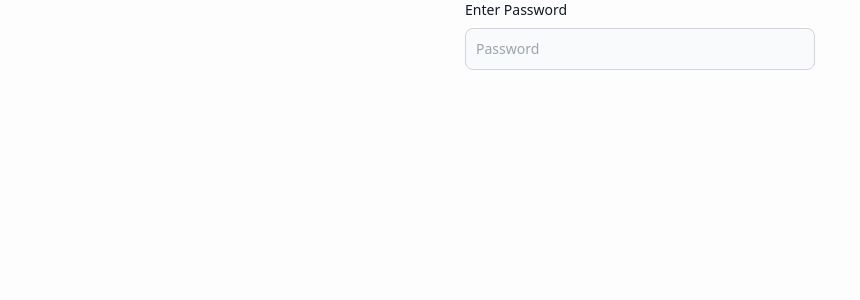
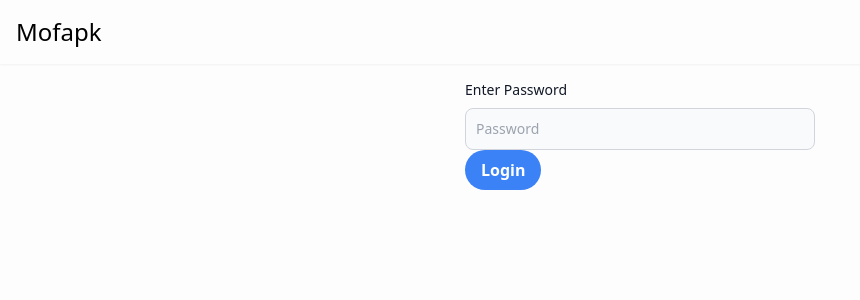
Before and after one commit to musmanfarooq/mofapk, a Next.js app: page /login in a window 1280 px wide. Shown: the top 300 px of the page, without its empty margins (0-860 px from the left). Built offline with nearby package versions, Linux system fonts and the light colour scheme.

Commit message:
minor bugs fixes and added some styling

```diff
--- a/src/components/Button.js
+++ b/src/components/Button.js
@@ -1,10 +1,11 @@
 import React from "react";
 
-const Button = ({ content, clickfunction }) => {
+const Button = ({ content, onClick, type, className }) => {
   return (
     <button
-      className="bg-blue-500 hover:bg-blue-700 text-white font-bold py-2 px-4 rounded"
-      onClick={clickfunction}
+      className={`bg-blue-500 hover:bg-blue-700 text-white font-bold py-2 px-4 rounded-full ${className}`}
+      onClick={onClick}
+      type={type}
     >
       {content}
     </button>
--- /dev/null
+++ b/src/components/Header.js
@@ -0,0 +1,28 @@
+import { removeuser, selectUser } from "@/store/storeSlice/userSlice";
+import React from "react";
+import { useDispatch, useSelector } from "react-redux";
+import Button from "./Button";
+
+const Header = () => {
+  const dispatch = useDispatch();
+
+  const user = useSelector(selectUser);
+  return (
+    <div className="flex gap-2 justify-between p-4 shadow-sm items-center">
+      <h5 className="text-2xl">Mofapk</h5>
+      {user && (
+        <div className="flex gap-3 justify-between items-center">
+          <p>Welcome : Back</p>
+          <Button
+            content="Sign Out"
+            onClick={() => {
+              dispatch(removeuser());
+            }}
+          />
+        </div>
+      )}
+    </div>
+  );
+};
+
+export default Header;
--- a/src/components/LoginCard.js
+++ b/src/components/LoginCard.js
@@ -2,7 +2,6 @@
 import { useRouter } from "next/router";
 import React from "react";
 import { useState } from "react";
-import { useEffect } from "react";
 import Button from "./Button";
 import { useDispatch } from "react-redux";
 import { adduser } from "@/store/storeSlice/userSlice";
@@ -18,7 +17,7 @@ const LoginCard = () => {
       push("/upload");
       dispatch(
         adduser({
-          user: "mofapk"
+          user: "mofapk",
         })
       );
     } else {
@@ -30,7 +29,7 @@ const LoginCard = () => {
   }
 
   return (
-    <div className="mr-auto ml-auto">
+    <div className="mr-auto ml-auto pt-4">
       <div className="max-w-[350px] mr-auto ml-auto">
         <form onSubmit={passwordhandle}>
           <label
@@ -47,6 +46,7 @@ const LoginCard = () => {
             onChange={(e) => setPassword(e.target.value)}
             required
           />
+          <Button content="Login" onClick={passwordhandle} />
         </form>
       </div>
       {wrongPass && <h3>Password is incorrect</h3>}
--- a/src/pages/_app.js
+++ b/src/pages/_app.js
@@ -1,10 +1,12 @@
 import "@/styles/globals.css";
 import { Provider } from "react-redux";
 import { store } from "../store/index.js";
+import Header from "@/components/Header.js";
 
 export default function App({ Component, pageProps }) {
   return (
     <Provider store={store}>
+      <Header />
       <Component {...pageProps} />
     </Provider>
   );
--- a/src/pages/login/index.js
+++ b/src/pages/login/index.js
@@ -1,12 +1,24 @@
-import LoginCard from '@/components/LoginCard'
-import React from 'react'
+import LoginCard from "@/components/LoginCard";
+import { selectUser } from "@/store/storeSlice/userSlice";
+import { useRouter } from "next/router";
+import { useEffect } from "react";
+import { useSelector } from "react-redux";
 
-const index = () => {
+const Index = () => {
+  const user = useSelector(selectUser);
+  const { push } = useRouter();
+
+  useEffect(() => {
+    if (user != null) {
+      push("/upload");
+    }
+  }, [push, user]);
+
   return (
     <div>
-        <LoginCard/>
+      <LoginCard />
     </div>
-  )
-}
+  );
+};
 
-export default index
+export default Index;
--- a/src/pages/upload/index.js
+++ b/src/pages/upload/index.js
@@ -7,6 +7,7 @@ import firebase from "firebase/compat/app";
 import { useSelector } from "react-redux";
 import { selectUser } from "@/store/storeSlice/userSlice";
 import { useRouter } from "next/router";
+import Button from "@/components/Button";
 
 const Index = () => {
   const [image, setImage] = useState();
@@ -28,8 +29,8 @@ const Index = () => {
   };
 
   useEffect(() => {
-    if (user == null){
-      push("/")
+    if (user == null) {
+      push("/");
     }
   }, [user, push]);
 
@@ -48,14 +49,10 @@ const Index = () => {
           accept="image/*"
           onChange={(e) => setImage(e.target.files[0])}
         />
-        <button
-          className="bg-blue-500 hover:bg-blue-700 text-white font-bold py-2 px-4 rounded-full"
-          type="submit"
-          onClick={uploadPic}
-        >
-          Submit
-        </button>
+        <Button content="Submit" type="submit" clickfunction={uploadPic} />
       </form>
+      <br />
+      <Button className="block ml-auto mr-auto mt-5" content="Back to Home" onClick={() => push("/")} />
     </div>
   );
 };
--- a/src/pages/viewfiles/index.js
+++ b/src/pages/viewfiles/index.js
@@ -3,13 +3,16 @@
 import LoadingSpinner from "@/components/LoadingSpinner";
 import { storage } from "../../../firebase";
 import React, { useState, useEffect } from "react";
+import Button from "@/components/Button";
+import { useRouter } from "next/router";
 
 const Index = () => {
   const [imageUrls, setImageUrls] = useState([]);
   const [isLoading, setIsLoading] = useState(true);
+  const { push } = useRouter();
 
   useEffect(() => {
-    let isMounted = true; // add a boolean variable to track whether the component is mounted
+    let isMounted = true;
     storage
       .ref("images")
       .listAll()
@@ -50,6 +53,11 @@ const Index = () => {
           ))}
         </div>
       )}
+      <Button
+        className="block ml-auto mr-auto mt-5"
+        content="Back to Home"
+        onClick={() => push("/")}
+      />
     </>
   );
 };
```
